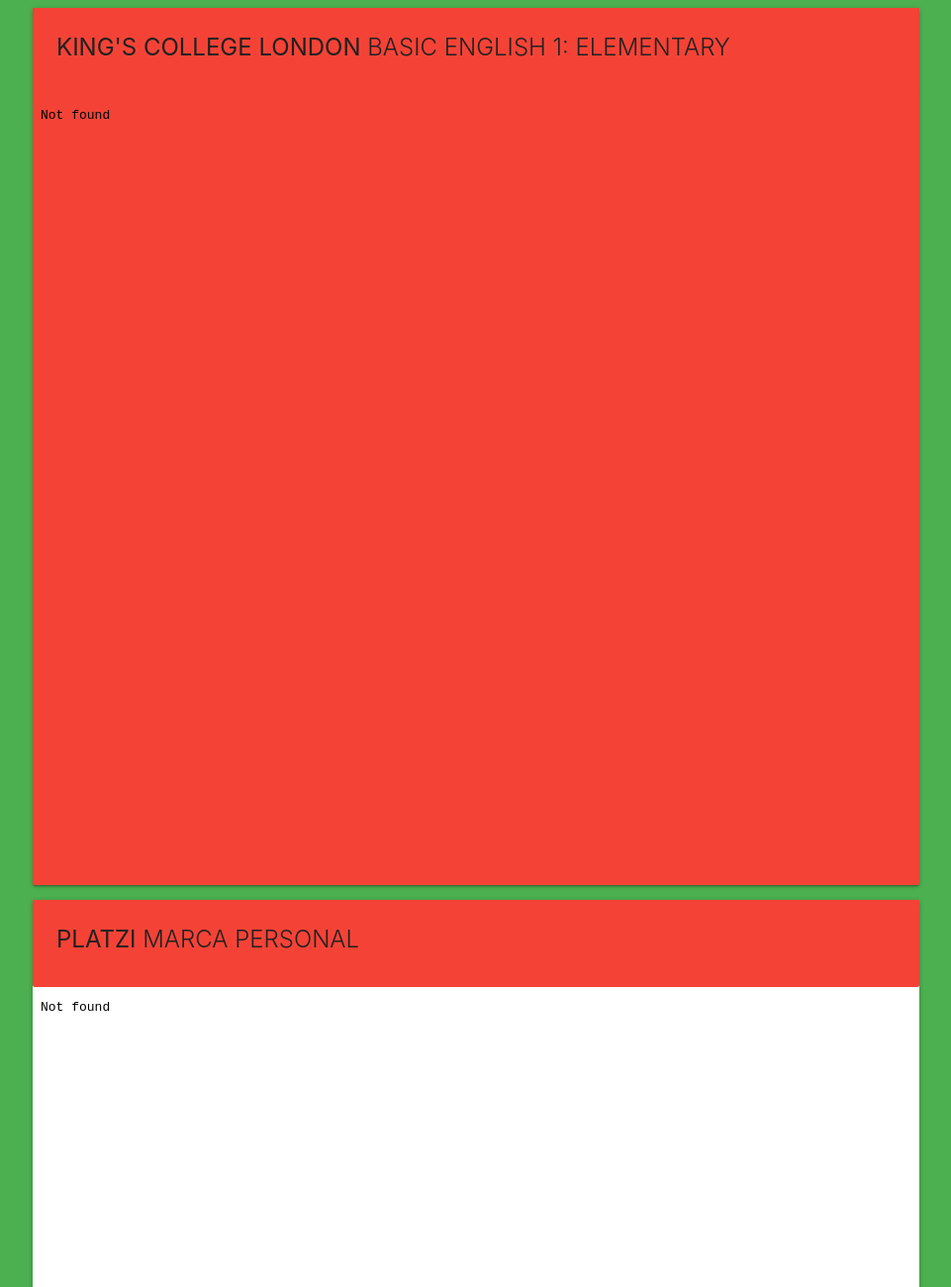
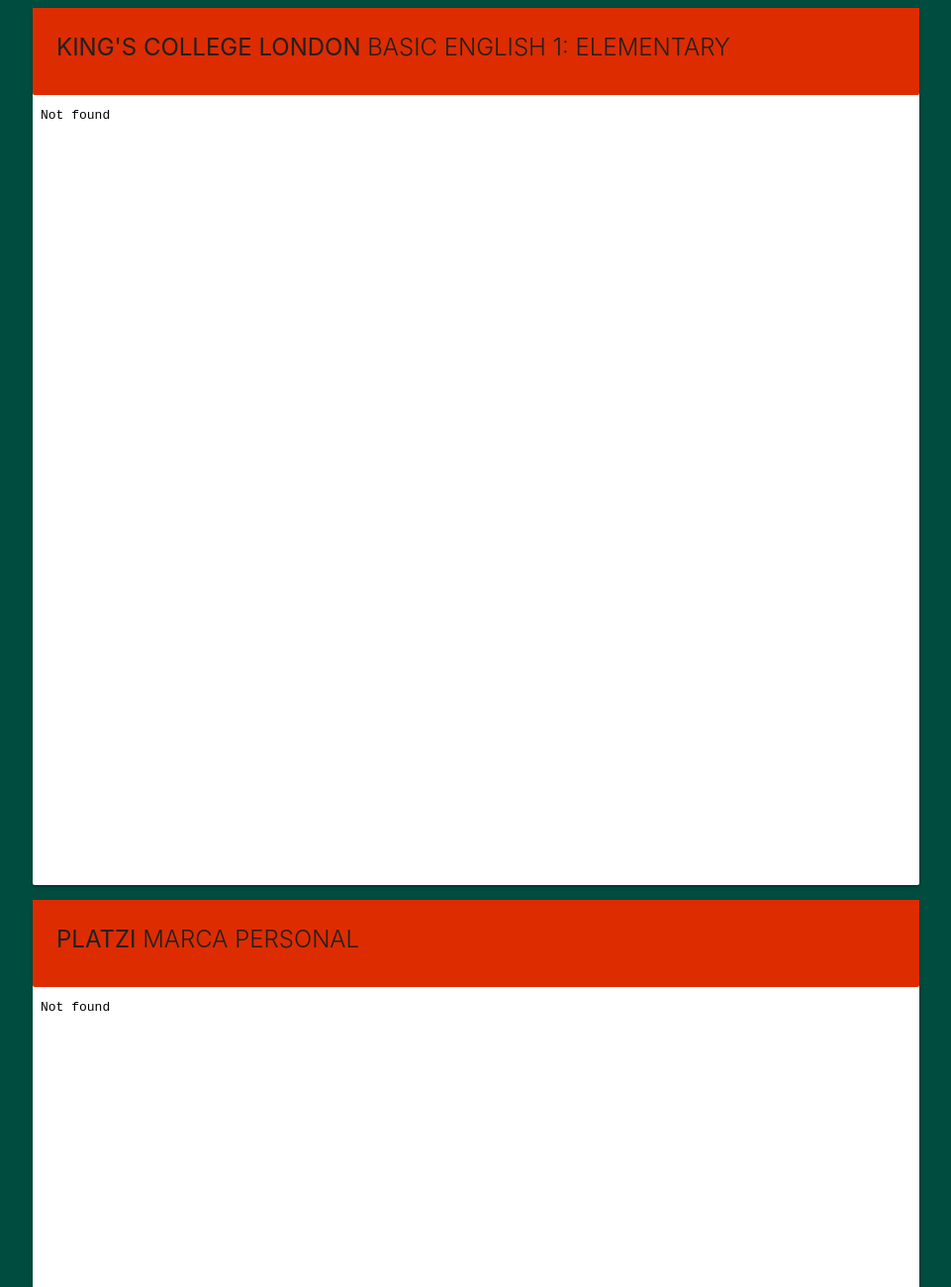
Before and after one commit to Atlls/cv, a plain HTML site: page index.html in a window 1280 px wide. Shown: the top 1300 px of the page at 99% size, without its empty margins (159-1120 px from the left). Drawn offline with nearby package versions, Linux system fonts and the light colour scheme.

Commit message:
Acualizacion de Curriculum y certificados

```diff
--- a/css/style.css
+++ b/css/style.css
@@ -1,6 +1,10 @@
 *{
     margin: 0;
     padding: 0;
+}
+
+.card-content{
+	background-color: #dd2c00;
 }
 
 iframe{
--- a/index.html
+++ b/index.html
@@ -8,12 +8,12 @@
     <link rel="stylesheet" href="css/style.css">
     <link rel="stylesheet" href="https://cdnjs.cloudflare.com/ajax/libs/materialize/1.0.0/css/materialize.min.css">
 </head>
-<body class="green">
+<body class="teal darken-4">
 	<div class="container">
 		<div class="row">
-			<div class="card red">
+			<div class="card">
 
-			    	<div class="card-content red">
+			    	<div class="card-content">
 			      	<span class="card-title activator grey-text text-darken-4"> <b>KING'S COLLEGE LONDON</b> BASIC ENGLISH 1: ELEMENTARY</span>
 			    	</div>
 
@@ -21,7 +21,7 @@
 			</div>
 			<div class="card">
 
-			    	<div class="card-content red">
+			    	<div class="card-content">
 			      	<span class="card-title activator grey-text text-darken-4"> <b>PLATZI</b> MARCA PERSONAL</span>
 			    	</div>
 
@@ -29,7 +29,7 @@
 			</div>
 			<div class="card">
 
-			    	<div class="card-content red">
+			    	<div class="card-content">
 			      	<span class="card-title activator grey-text text-darken-4"> <b>PLATZI</b> PROGRAMACION BÁSICA</span>
 			    	</div>
 
@@ -37,7 +37,7 @@
 			</div>
 			<div class="card">
 
-			    	<div class="card-content red">
+			    	<div class="card-content">
 			      	<span class="card-title activator grey-text text-darken-4"> <b>UDEMY</b> DESARROLLO WEB CON HTML5, CSS, JAVASCRIPT</span>
 			    	</div>
 
```
Also changed, not shown: 1 other file.
